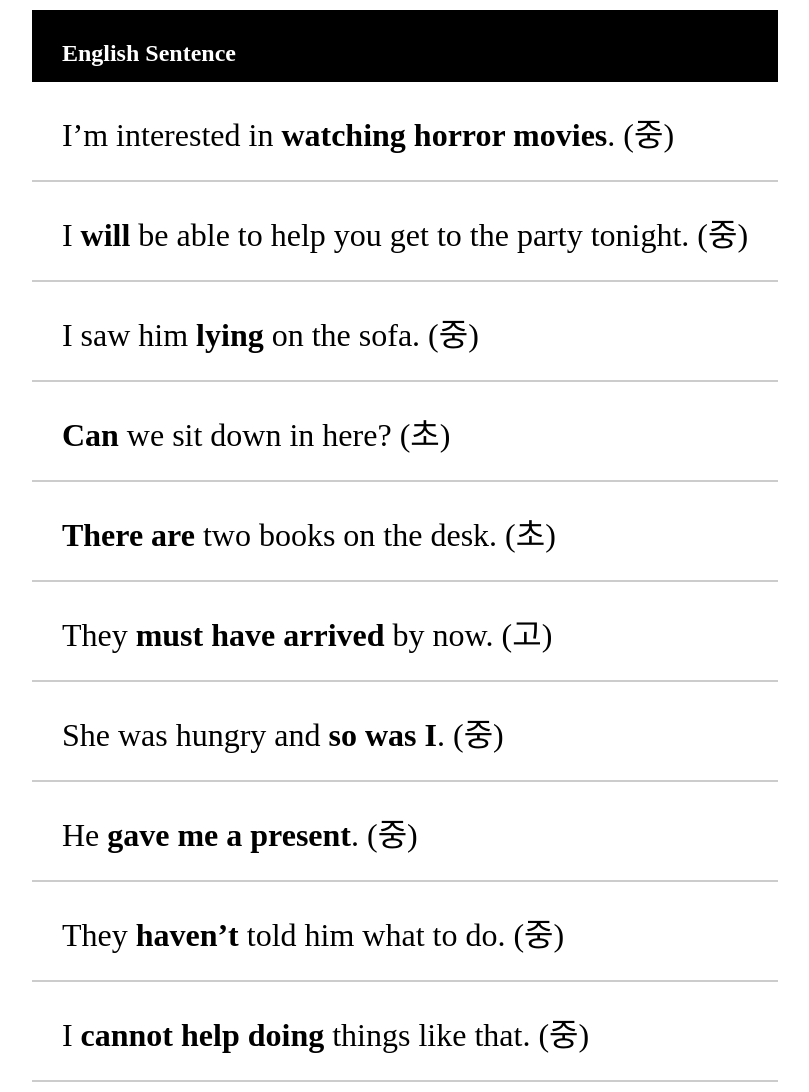
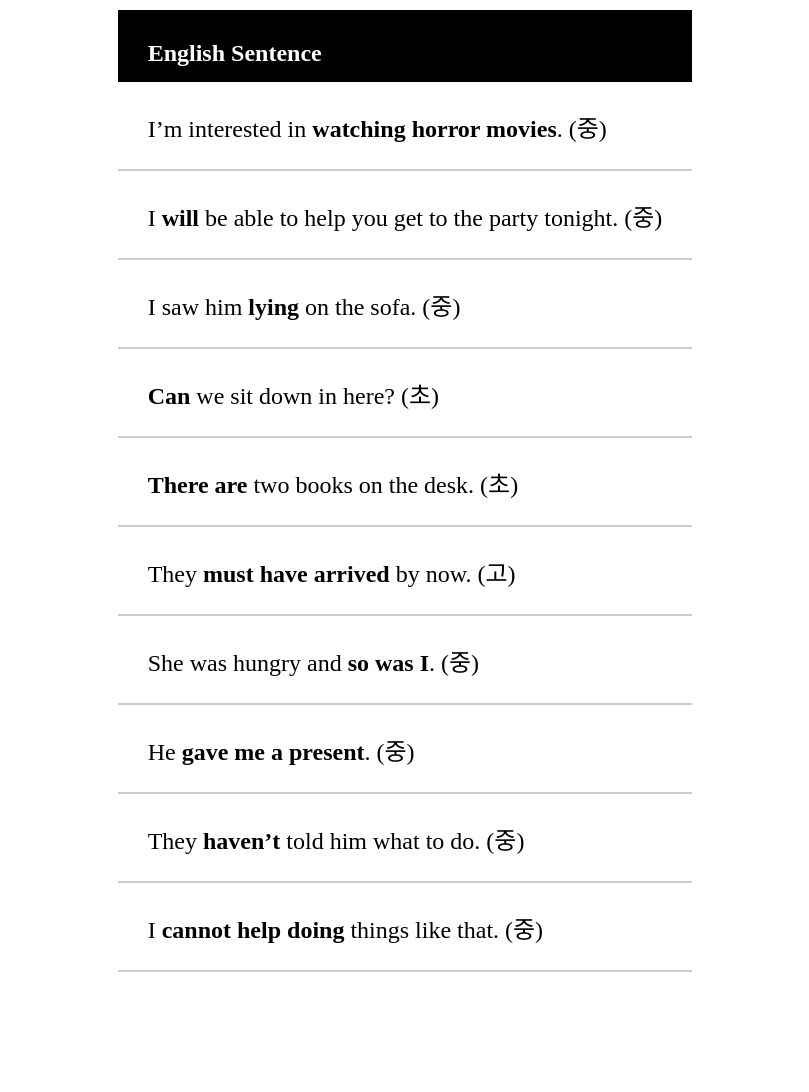
Before and after one commit to jacealan/Jace, a Django app: page /eng/ in a window 1280 px wide. Shown: the whole page, without its empty margins (235-1044 px from the left). After the commit the page ends 972 px from the top, so only its background shows below. Run offline with Django 3.2, Linux system fonts and the light colour scheme; data comes from the database, SQL or seed files in the repository.

Commit message:
eng style modified

```diff
--- a/eng/templates/eng/eng_today.html
+++ b/eng/templates/eng/eng_today.html
@@ -17,7 +17,7 @@ td,th {
     {% for sentence in sentence_list %}
     <tr>
         <tr height='20'></tr>
-        <td style="font-size:2em;">{% autoescape off %}
+        <td>{% autoescape off %}
             {# {{ sentence.pk }}#}
             {{ sentence.sentence }}
             {# {{ sentence.category}}#}
```
